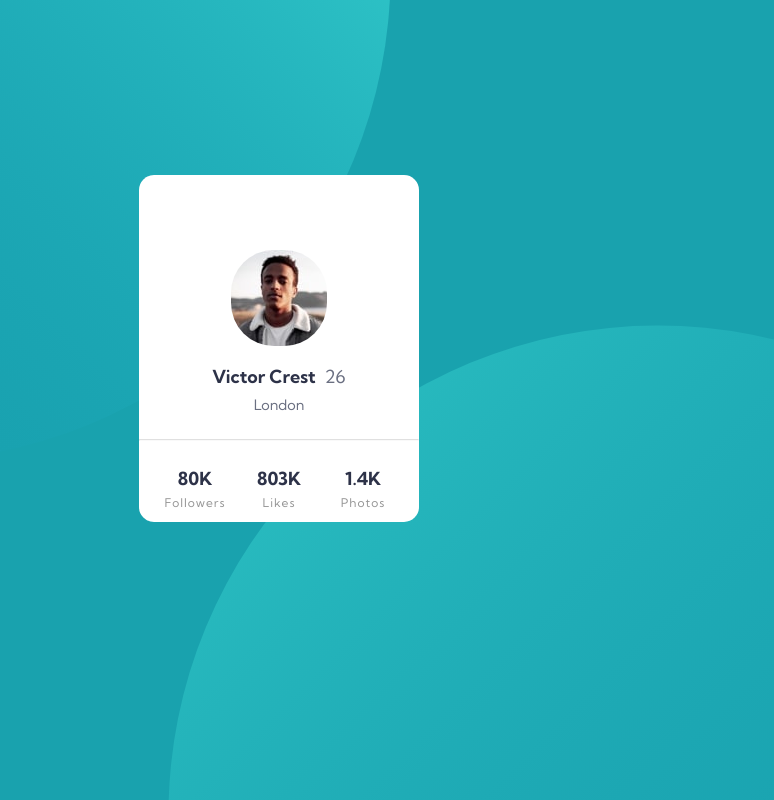
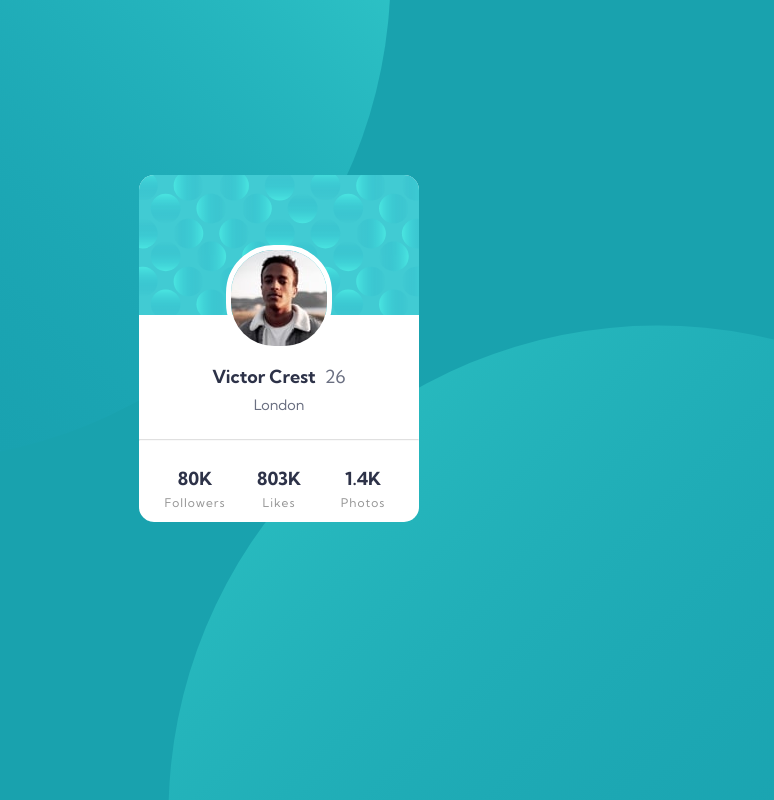
Before and after one commit to Sarat-Dev/profile-card, a plain HTML site: page index.html in a window 1280 px wide. Shown: the whole page, without its empty margins (361-1135 px from the left). Drawn offline with Linux system fonts and the light colour scheme.

Commit message:
Update styles.css

```diff
--- a/styles.css
+++ b/styles.css
@@ -68,7 +68,7 @@ body {
 }
 
 .background-img {
-  background-image: url("../images/bg-pattern-card.svg");
+  background-image: url("bg-pattern-card.svg");
   width: 280px;
   height: 70px;
   padding-top: 70px;
@@ -76,7 +76,6 @@ body {
 }
 
 .profilepic {
-  background-image: url("../images/bg-pattern-card.svg");
   width: 96px;
   height: 96px; /* always half of width for circle shape*/
   border-radius: 48px 48px 48px 48px;
```
